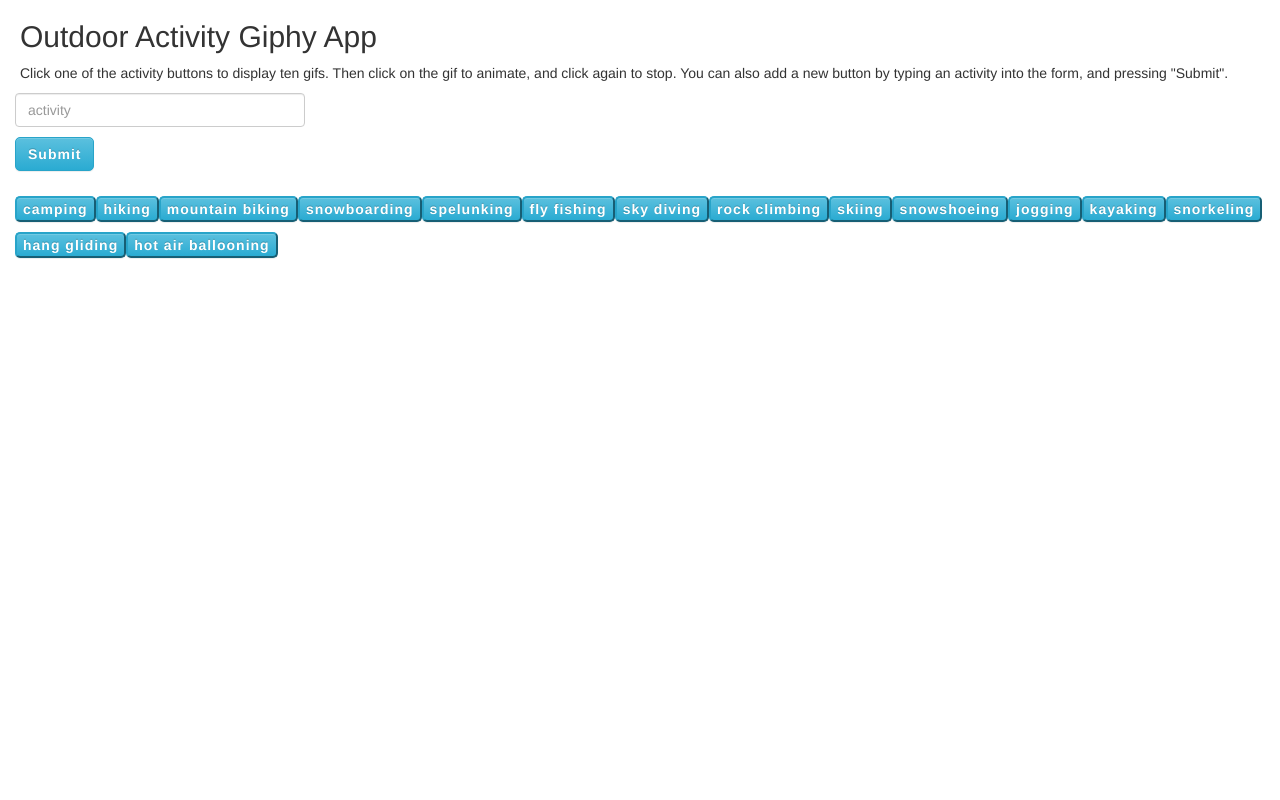
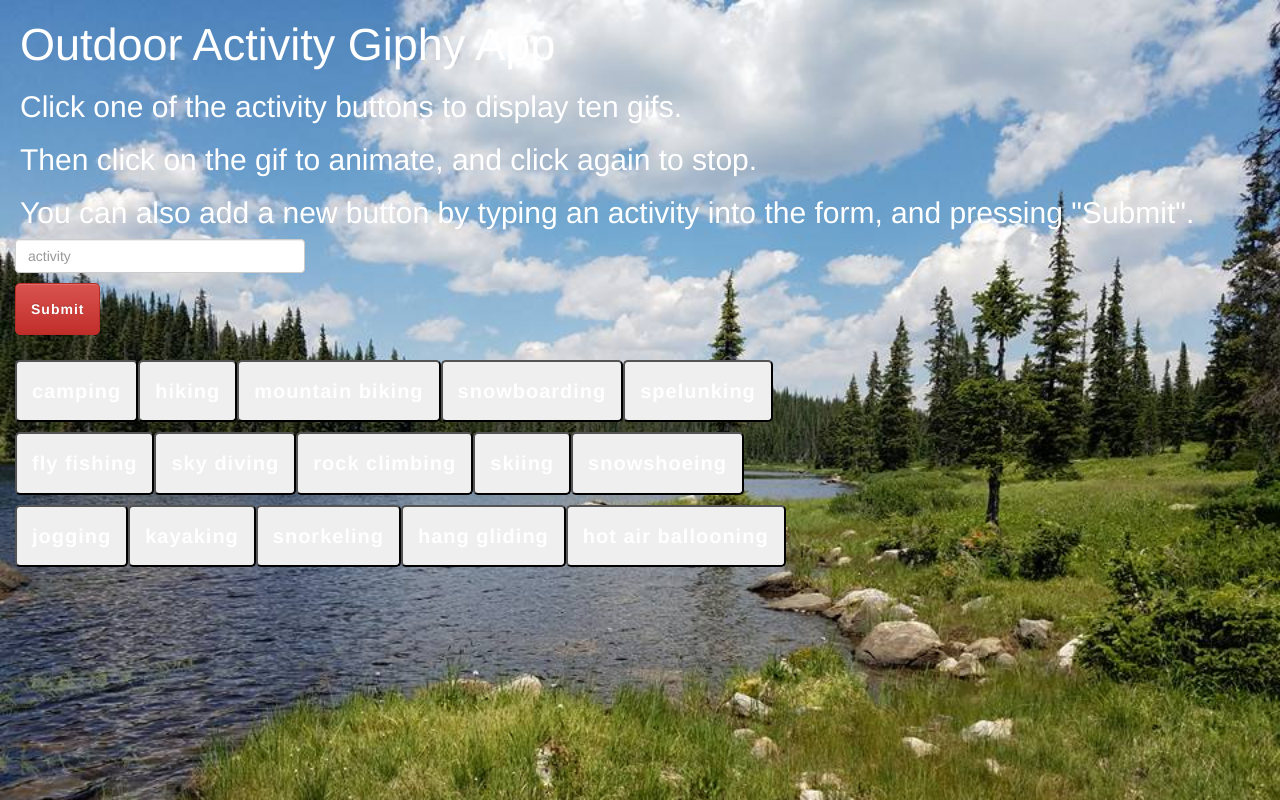
Before and after one commit to dave2277/GiphyApp, a plain HTML site: page index.html in a window 1280 px wide. Drawn offline with nearby package versions, Linux system fonts and the light colour scheme.

Commit message:
More stylistic changes

```diff
--- a/assets/css/style.css
+++ b/assets/css/style.css
@@ -1,11 +1,22 @@
 
 
 body {
-	font-family:
+	background-image: url(../images/fishhooklake.jpg);
+	background-repeat: no-repeat;
+	background-size: 100%;
+	background-position: top left;
+	color: white;
+
 }
 
-h2, p {
+h1, h2 {
 	margin-left: 20px;
+}
+
+h1 {
+
+	font-size: 45px;
+
 }
 
 .gifmaker, #singlebutton {
@@ -14,6 +25,12 @@ h2, p {
 	border-radius: 5px;
 	font-weight: bold;
 	box-shadow: 0px, 3px, 8px yellow;
+	padding: 15px;
+}
+
+.btn-submit {
+	font-size: 20px;
+
 }
 
 .yummy {
--- a/assets/javascript/app.js
+++ b/assets/javascript/app.js
@@ -24,7 +24,7 @@ function makeButtons() {
 
 		activity.addClass("gifmaker");
 
-		activity.addClass("btn-info")
+		activity.addClass("btn-submit")
 
 		activity.attr("data-name", topics[i]);
 
--- a/index.html
+++ b/index.html
@@ -20,8 +20,8 @@
 	<div class="container-fluid">
 		<div class="row">
 			<div clas=" heading col-md-12">
-			<h2>Outdoor Activity Giphy App</h2>
-			<p>Click one of the activity buttons to display ten gifs.  Then click on the gif to animate, and click again to stop.  You can also add a new button by typing an activity into the form, and pressing "Submit".</p>
+			<h1>Outdoor Activity Giphy App</h2>
+			<h2>Click one of the activity buttons to display ten gifs.</h2> <h2>Then click on the gif to animate, and click again to stop.</h2> <h2>You can also add a new button by typing an activity into the form, and pressing "Submit".</h2>
 			</div><!-- End column -->
 		</div><!-- End row -->
 		<div>
@@ -31,7 +31,7 @@
 							<div class="form-group">
   								<div  class="col-md-3">
   									<input id="textinput" name="textinput" type="text" placeholder="activity" class="form-control input-md">
-  									<button id="singlebutton" name="singlebutton" class="btn btn-info">Submit</button>
+  									<button id="singlebutton" name="singlebutton" class="btn btn-danger">Submit</button>
   								</div>
 							</div>
 					</fieldset>
@@ -39,7 +39,7 @@
 			</div><!--End column -->
 		</div><!-- End row -->
 		<div class="row">
-			<div id="buttons" class="col-md-12">
+			<div id="buttons" class="col-md-8">
 			</div><!-- End column -->
 		</div><!-- End row -->
 		<div class="row">
```
Also changed, not shown: assets/Images/fishhooklake.jpg (added), 2 other files.
